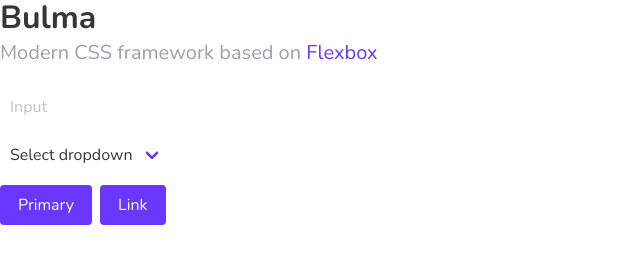
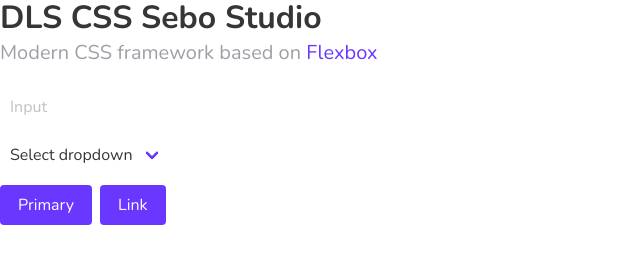
Before and after one commit to candrawaskito/dlscss, a website built with webpack: page dist/index.html in a window 1280 px wide. Shown: the whole page, without its empty margins (0-640 px from the left). Built offline with nearby package versions, Linux system fonts and the light colour scheme.

Commit message:
update title

```diff
--- a/dist/index.html
+++ b/dist/index.html
@@ -1,12 +1,12 @@
 <!DOCTYPE html>
 <html lang="en">
   <head>
-    <title>My custom Bulma website</title>
+    <title>DLS CSS Sebo Studio</title>
     <link rel="stylesheet" href="css/dlscss.css">
   </head>
   <body>
      <h1 class="title">
-        Bulma
+        DLS CSS Sebo Studio
       </h1>
 
       <p class="subtitle">
```
